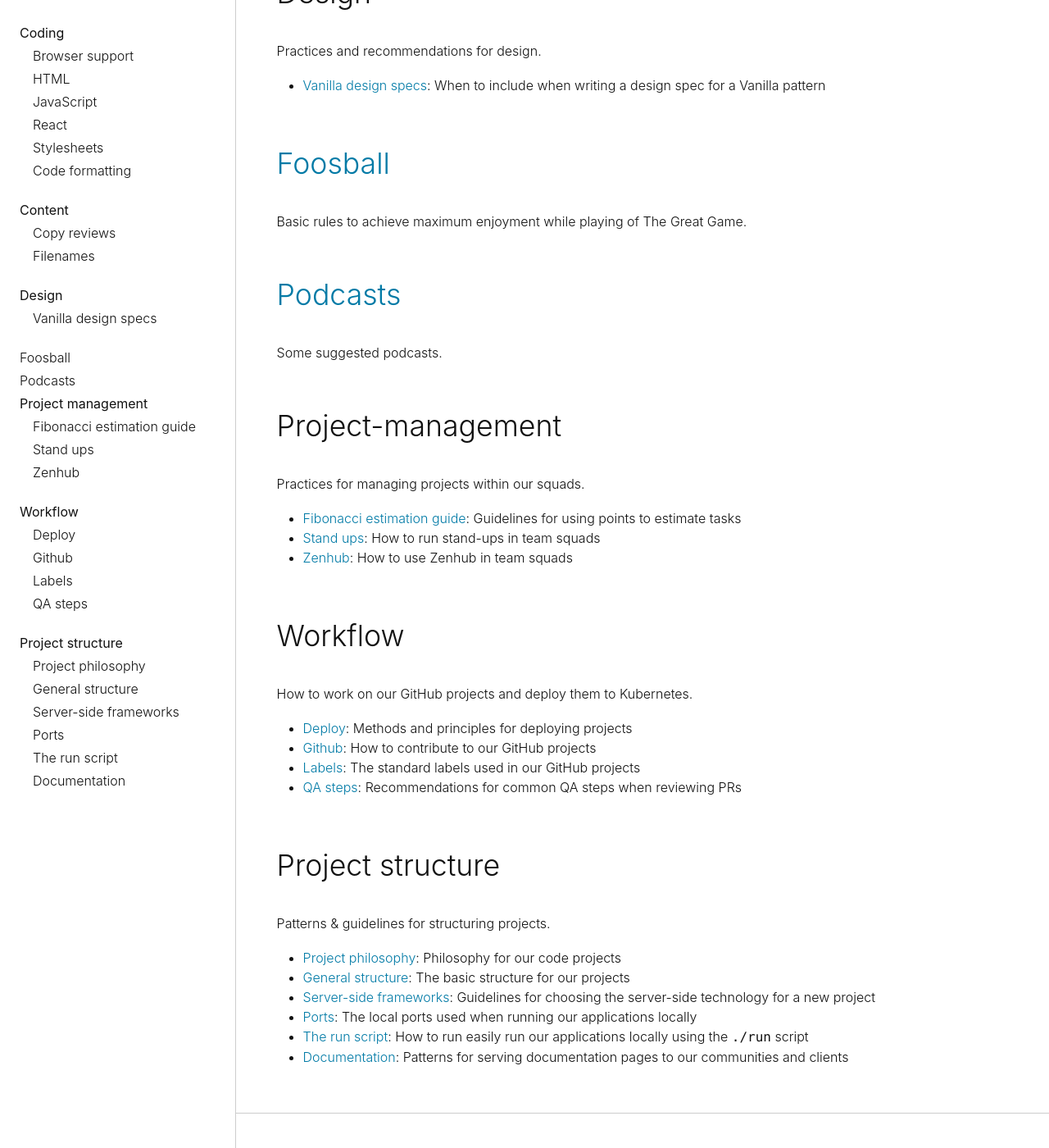
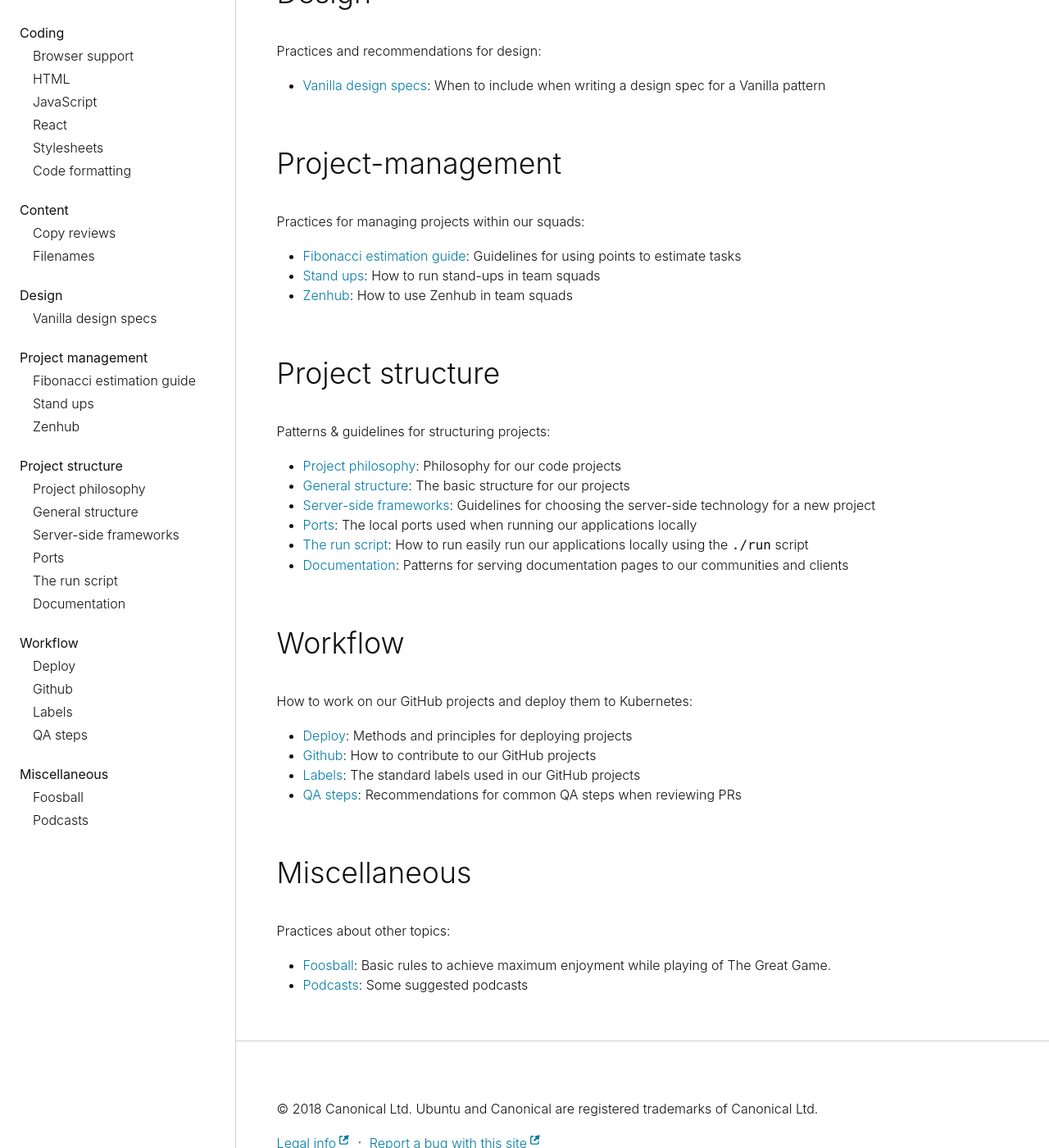
Before and after one commit to canonical-web-and-design/practices, a Jekyll site: the page built from index.md, in a window 1280 px wide and 1400 px high, scrolled down 852 px. Shown: the whole window at 82% size. Built offline with Jekyll 4.4.1, drawn with Linux system fonts in a browser that asks for light colours; some web fonts are replaced; our own code applies the rules of GitHub Pages for plain Markdown files; some of the changed lines change nothing that is shown; some of the changed text lies outside the part shown.

Commit message:
Create a "miscellaneous" grouping
For "foosball" and "podcasts". I think it's neater if every
document has a grouping topic, and also it helps with the nav
because the nav styling copied from https://docs.vanillaframework.io/en/
doesn't support top-level links.

```diff
--- a/_layouts/base.html
+++ b/_layouts/base.html
@@ -82,14 +82,23 @@
                   <li class="p-sidebar-nav__item"><a class="p-link--soft" href="/practices/design/vanilla-design-specs">Vanilla design specs</a></li>
                 </ul>
               </li>
-              <li class="p-sidebar-nav__item"><a class="p-link--soft" href="/practices/foosball">Foosball</a></li>
-              <li class="p-sidebar-nav__item"><a class="p-link--soft" href="/practices/podcasts">Podcasts</a></li>
               <li class="p-sidebar-nav__item">
                 <strong>Project management</strong>
                 <ul class="p-sidebar-nav__list" id="docs-list-unsorted">
                   <li class="p-sidebar-nav__item"><a class="p-link--soft" href="/practices/project-management/fibonacci-estimation-guide">Fibonacci estimation guide</a></li>
                   <li class="p-sidebar-nav__item"><a class="p-link--soft" href="/practices/project-management/stand-ups">Stand ups</a></li>
                   <li class="p-sidebar-nav__item"><a class="p-link--soft" href="/practices/project-management/zenhub">Zenhub</a></li>
+                </ul>
+              </li>
+              <li class="p-sidebar-nav__item">
+                <strong>Project structure</strong>
+                <ul class="p-sidebar-nav__list" id="docs-list-unsorted">
+                  <li class="p-sidebar-nav__item"><a class="p-link--soft" href="/practices/project-structure/project-philosophy">Project philosophy</a></li>
+                  <li class="p-sidebar-nav__item"><a class="p-link--soft" href="/practices/project-structure/general-structure">General structure</a></li>
+                  <li class="p-sidebar-nav__item"><a class="p-link--soft" href="/practices/project-structure/server-side-frameworks">Server-side frameworks</a></li>
+                  <li class="p-sidebar-nav__item"><a class="p-link--soft" href="/practices/project-structure/ports">Ports</a></li>
+                  <li class="p-sidebar-nav__item"><a class="p-link--soft" href="/practices/project-structure/the-run-script">The run script</a></li>
+                  <li class="p-sidebar-nav__item"><a class="p-link--soft" href="/practices/project-structure/documentation">Documentation</a></li>
                 </ul>
               </li>
               <li class="p-sidebar-nav__item">
@@ -102,14 +111,10 @@
                 </ul>
               </li>
               <li class="p-sidebar-nav__item">
-                  <strong>Project structure</strong>
+                <strong>Miscellaneous</strong>
                 <ul class="p-sidebar-nav__list" id="docs-list-unsorted">
-                    <li class="p-sidebar-nav__item"><a class="p-link--soft" href="/practices/project-structure/project-philosophy">Project philosophy</a></li>
-                    <li class="p-sidebar-nav__item"><a class="p-link--soft" href="/practices/project-structure/general-structure">General structure</a></li>
-                    <li class="p-sidebar-nav__item"><a class="p-link--soft" href="/practices/project-structure/server-side-frameworks">Server-side frameworks</a></li>
-                    <li class="p-sidebar-nav__item"><a class="p-link--soft" href="/practices/project-structure/ports">Ports</a></li>
-                    <li class="p-sidebar-nav__item"><a class="p-link--soft" href="/practices/project-structure/the-run-script">The run script</a></li>
-                    <li class="p-sidebar-nav__item"><a class="p-link--soft" href="/practices/project-structure/documentation">Documentation</a></li>
+                  <li class="p-sidebar-nav__item"><a class="p-link--soft" href="/practices/miscellaneous/foosball">Foosball</a></li>
+                  <li class="p-sidebar-nav__item"><a class="p-link--soft" href="/practices/miscellaneous/podcasts">Podcasts</a></li>
                 </ul>
               </li>
             </ul>
--- a/index.md
+++ b/index.md
@@ -14,7 +14,7 @@ A collection of documents that describe best practices for Canonical web team.
 
 ## Coding
 
-Style guides and practices for writing code.
+Style guides and practices for writing code:
 
 - [Browser support](/practices/coding/browser-support): The browsers we officially support in our CSS and JavaScript
 - [HTML](/practices/coding/html): Code style standards for HTML
@@ -25,45 +25,28 @@ Style guides and practices for writing code.
 
 ## Content
 
-Practices and recommendations for content.
+Practices and recommendations for content:
 
 - [Copy reviews](/practices/content/copy-reviews): A checklist for reviewing written content
 - [Filenames](/practices/content/filenames): Filename recommendations for files linked from websites
 
 ## Design
 
-Practices and recommendations for design.
+Practices and recommendations for design:
 
 - [Vanilla design specs](/practices/design/vanilla-design-specs): When to include when writing a design spec for a Vanilla pattern
 
-## [Foosball](/practices/foosball)
-
-Basic rules to achieve maximum enjoyment while playing of The Great Game.
-
-## [Podcasts](/practices/podcasts)
-
-Some suggested podcasts.
-
 ## Project-management
 
-Practices for managing projects within our squads.
+Practices for managing projects within our squads:
 
 - [Fibonacci estimation guide](/practices/project-management/fibonacci-estimation-guide): Guidelines for using points to estimate tasks
 - [Stand ups](/practices/project-management/stand-ups): How to run stand-ups in team squads
 - [Zenhub](/practices/project-management/zenhub): How to use Zenhub in team squads
 
-## Workflow
-
-How to work on our GitHub projects and deploy them to Kubernetes.
-
-- [Deploy](/practices/workflow/deploy): Methods and principles for deploying projects
-- [Github](/practices/workflow/github): How to contribute to our GitHub projects
-- [Labels](/practices/workflow/labels): The standard labels used in our GitHub projects
-- [QA steps](/practices/workflow/qa-steps): Recommendations for common QA steps when reviewing PRs
-
 ## Project structure
 
-Patterns & guidelines for structuring projects.
+Patterns & guidelines for structuring projects:
 
 - [Project philosophy](project-structure/project-philosophy.md): Philosophy for our code projects
 - [General structure](project-structure/general-structure.md): The basic structure for our projects
@@ -71,3 +54,19 @@ Patterns & guidelines for structuring projects.
 - [Ports](/practices/local-development/ports): The local ports used when running our applications locally
 - [The run script](/practices/local-development/the-run-script): How to run easily run our applications locally using the `./run` script
 - [Documentation](/practices/solutions/documentation): Patterns for serving documentation pages to our communities and clients
+
+## Workflow
+
+How to work on our GitHub projects and deploy them to Kubernetes:
+
+- [Deploy](/practices/workflow/deploy): Methods and principles for deploying projects
+- [Github](/practices/workflow/github): How to contribute to our GitHub projects
+- [Labels](/practices/workflow/labels): The standard labels used in our GitHub projects
+- [QA steps](/practices/workflow/qa-steps): Recommendations for common QA steps when reviewing PRs
+
+## Miscellaneous
+
+Practices about other topics:
+
+- [Foosball](/practices/miscellaneous/foosball): Basic rules to achieve maximum enjoyment while playing of The Great Game.
+- [Podcasts](/practices/miscellaneous/podcasts): Some suggested podcasts
```
Also changed, not shown: miscellaneous/foosball.md (renamed from foosball.md), miscellaneous/podcasts.md (renamed from podcasts.md). Lines whose indentation alone changed are shown as unchanged.
